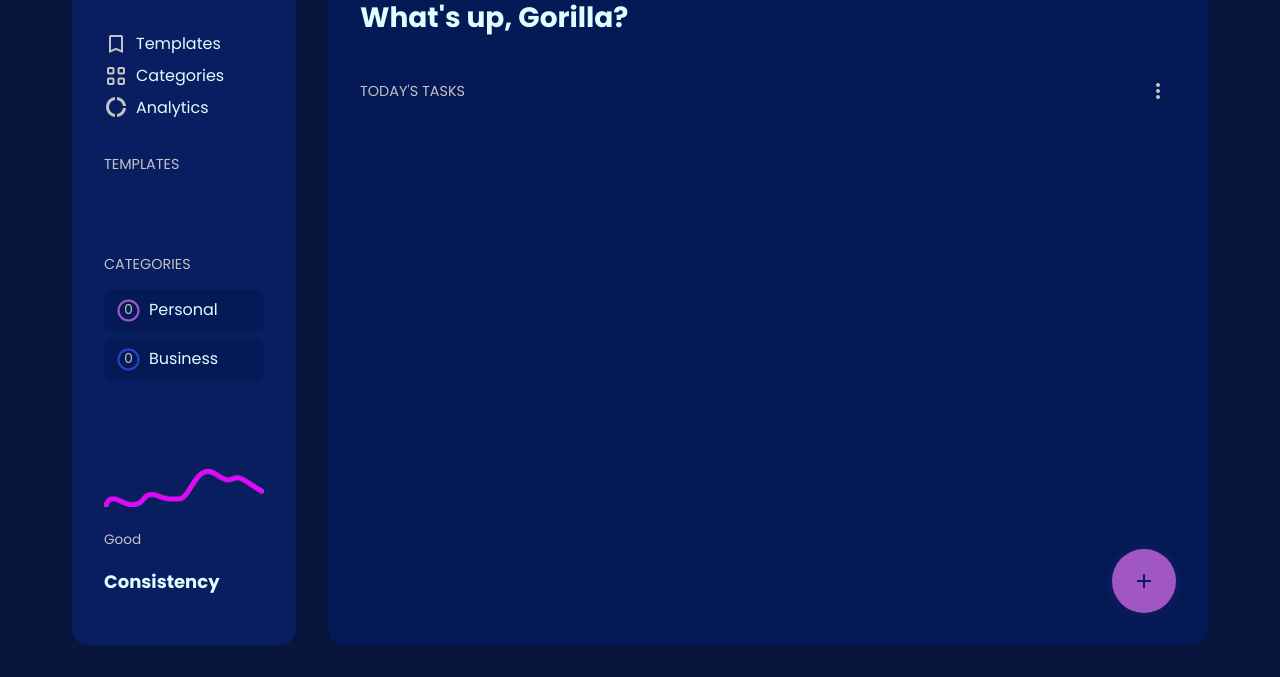
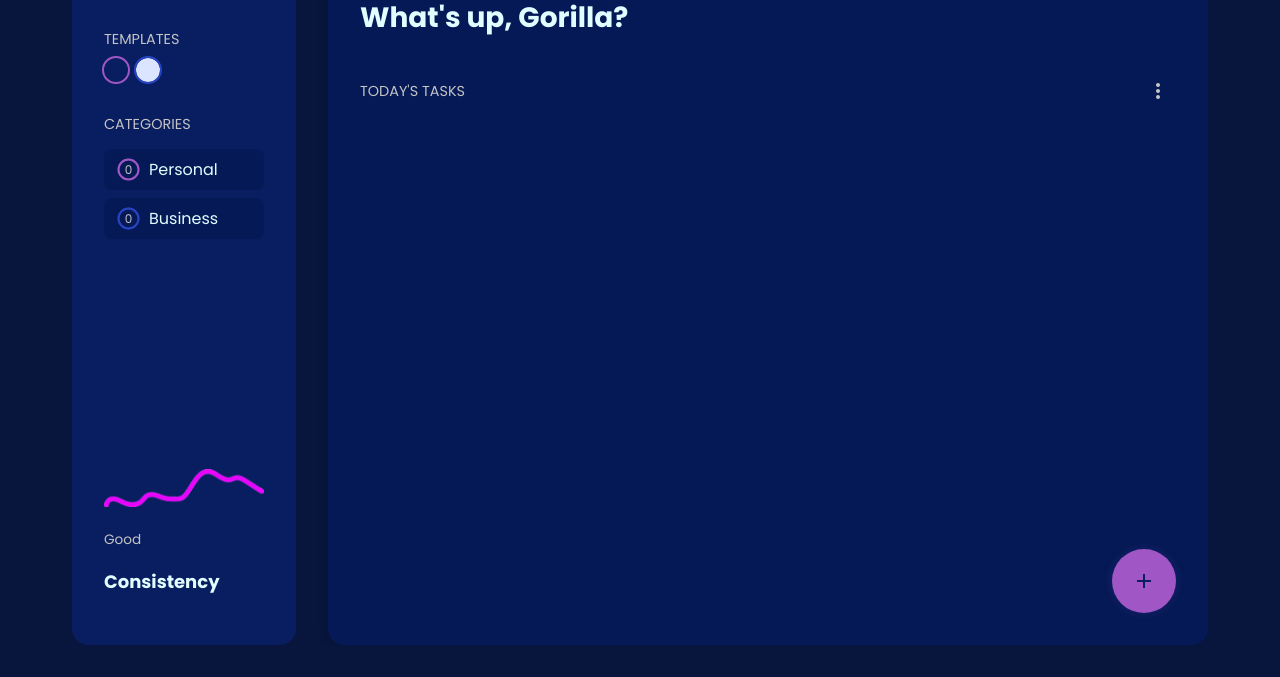
Before and after one commit to Timbar09/todo-x-factr, a website built with Vite: page index.html in a window 1280 px wide. Shown: the part 123-800 px from the top of the page. Built offline with nearby package versions, Linux system fonts and the light colour scheme.

Commit message:
refactor: Update hero section layout and styles

```diff
--- a/src/css/components/hero.css
+++ b/src/css/components/hero.css
@@ -80,6 +80,10 @@
 }
 
 @media (min-width: 48em) {
+  .hero__nav {
+    display: none;
+  }
+
   .hero__nav--list {
     margin: 2em 0;
   }
@@ -104,12 +108,42 @@
   background-color: transparent;
 }
 
+.hero__templates {
+  display: none;
+  margin: 2em 0;
+}
+
+.hero__templates .section__subTitle {
+  margin-bottom: 0.5em;
+}
+
+.hero__templates--list {
+  display: flex;
+  gap: 0.5em;
+}
+
+.hero__templates--button {
+  padding: 0.75em;
+  border-radius: var(--radius-circle);
+  outline: solid 2px var(--button-border-clr);
+  display: grid;
+  transition: scale 100ms ease-in-out;
+}
+
+.hero__templates--button:hover {
+  scale: 1.05;
+}
+
 .hero__categories {
   display: none;
   padding: 0;
 }
 
 @media (min-width: 48em) {
+  .hero__templates {
+    display: block;
+  }
+
   .hero__categories {
     display: block;
   }
@@ -162,11 +196,6 @@
 }
 
 .hero__nav--templates__list {
-  --default-bg: #081e60;
-  --default-text: #e2fdff;
-  --light-bg: #dbe5ff;
-  --light-text: #051956;
-
   padding: 1em 0;
 }
 
@@ -184,16 +213,6 @@
 
 .hero__nav--templates__button:hover {
   box-shadow: var(--shadow);
-}
-
-#selectDefaultTemplate {
-  color: var(--default-text);
-  background-color: var(--default-bg);
-}
-
-#selectLightTemplate {
-  color: var(--light-text);
-  background-color: var(--light-bg);
 }
 
 .hero__analytics--chart {
--- a/src/css/utilities.css
+++ b/src/css/utilities.css
@@ -189,7 +189,7 @@ button {
   top: 50%;
   left: 50%;
   translate: -50% -50%;
-  font-size: 0.85em;
+  font-size: 0.75em;
 }
 
 .category--item__count {
@@ -256,6 +256,31 @@ button {
   background-color: var(--variant);
 }
 
+/* TEMPLATE SWITCH BUTTON */
+.templates__button {
+  --default-template-bg: #081e60;
+  --default-template-text: #e2fdff;
+
+  --light-template-bg: #dbe5ff;
+  --light-template-text: #051956;
+
+  transition: background-color 100ms ease-in-out, color 100ms ease-in-out;
+}
+
+.templates__button[data-template="default"] {
+  --button-border-clr: var(--primary);
+
+  background-color: var(--default-template-bg);
+  color: var(--default-template-text);
+}
+
+.templates__button[data-template="light"] {
+  --button-border-clr: var(--variant);
+
+  background-color: var(--light-template-bg);
+  color: var(--light-template-text);
+}
+
 .padding {
   padding: 2rem;
 }
```
